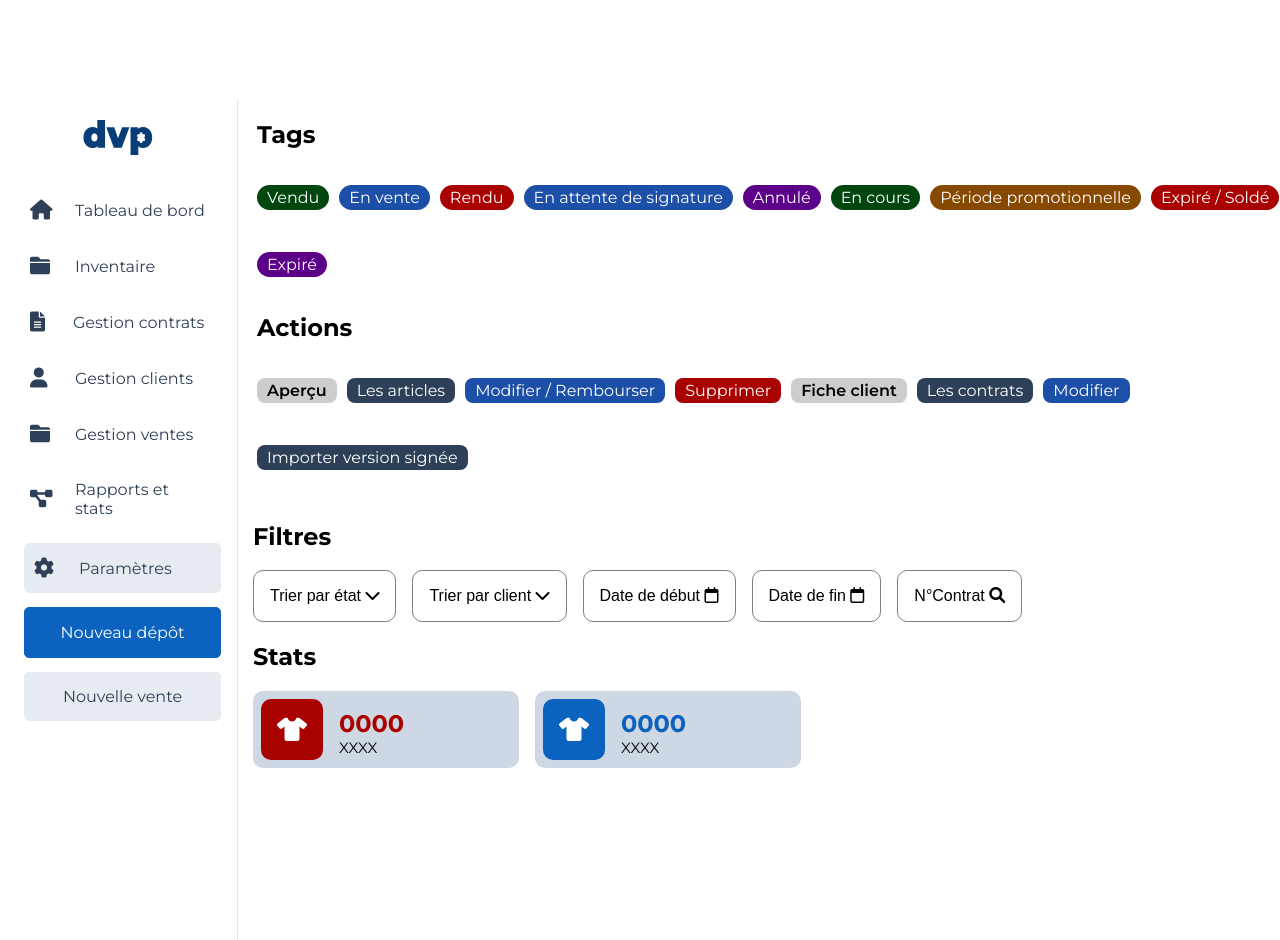
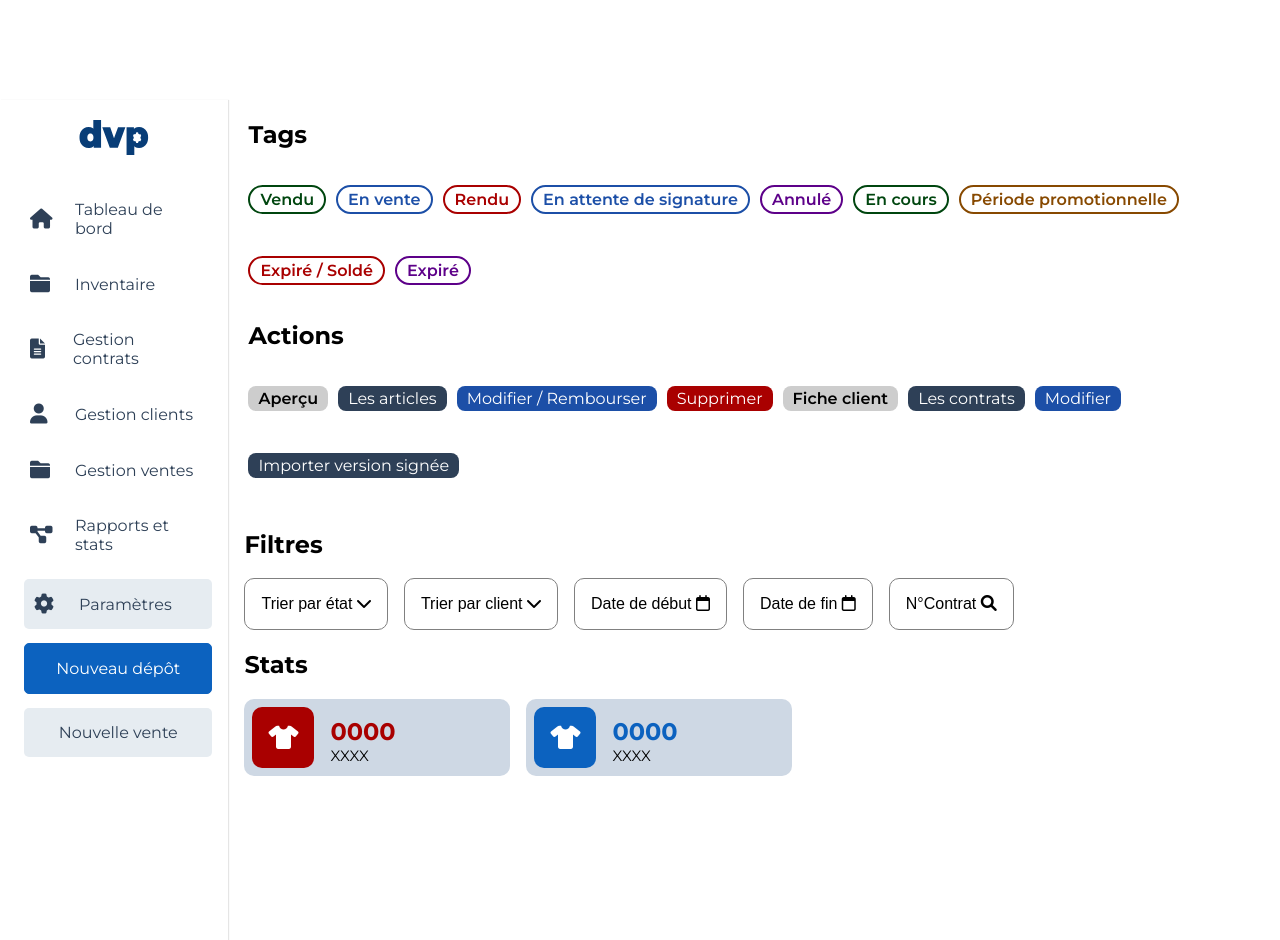
Before and after one commit to TonyCse/KIT-UI, a website: page index.html in a window 1280 px wide. Drawn offline with Linux system fonts and the light colour scheme.

Commit message:
Changement du style des tags

```diff
--- a/index.html
+++ b/index.html
@@ -62,15 +62,15 @@
                   <section class="tag">
                         <h2>Tags</h2>
                         <div class="tagContainer">
-                              <p class="tagContainer_card green">Vendu</p>
-                              <p class="tagContainer_card blue">En vente</p>
-                              <p class="tagContainer_card red">Rendu</p>
-                              <p class="tagContainer_card blue">En attente de signature</p>
-                              <p class="tagContainer_card purple">Annulé</p>
-                              <p class="tagContainer_card green">En cours</p>
-                              <p class="tagContainer_card yellow">Période promotionnelle</p>
-                              <p class="tagContainer_card red">Expiré / Soldé</p>
-                              <p class="tagContainer_card purple">Expiré</p>
+                              <p class="tagContainer_card greenTag">Vendu</p>
+                              <p class="tagContainer_card blueTag">En vente</p>
+                              <p class="tagContainer_card redTag">Rendu</p>
+                              <p class="tagContainer_card blueTag">En attente de signature</p>
+                              <p class="tagContainer_card purpleTag">Annulé</p>
+                              <p class="tagContainer_card greenTag">En cours</p>
+                              <p class="tagContainer_card yellowTag">Période promotionnelle</p>
+                              <p class="tagContainer_card redTag">Expiré / Soldé</p>
+                              <p class="tagContainer_card purpleTag">Expiré</p>
                         </div>
                   </section>
 
--- a/src/scss/tag.scss
+++ b/src/scss/tag.scss
@@ -13,37 +13,52 @@
 
 
         &_card {
-            background-color: blue;
-            color: white;
+            border: 1px solid blue;
             border-radius: 100px;
             padding: 3px 10px;
+
+            font-weight: 600;
         }
 }
 
-.red{
-    background-color: $danger-color;
+.redTag{
+    border: 2px solid $danger-color;
+    color: $danger-color;
+
 }
 
-.blue {
-    background-color: $info-color;
+.blueTag {
+    border: 2px solid $info-color;
+    color: $info-color;
+
 }
 
-.purple {
-    background-color: $cancel-color;
+.purpleTag {
+    border: 2px solid $cancel-color;
+    color: $cancel-color;
+
 }
 
-.green {
-    background-color: $success-color;
+.greenTag {
+    border: 2px solid $success-color;
+    color: $success-color;
+
 }
 
-.yellow {
-    background-color: $warning-color;
+.yellowTag {
+    border: 2px solid $warning-color;
+    color: $warning-color;
+
 }
 
-.waterBlue {
-    background-color: $dark-color;
+.waterBlueTag {
+    border: 2px solid $dark-color;
+    color: $dark-color;
+
 }
 
-.gray {
-    background-color: $secondary-color;
+.grayTag {
+    border: 2px solid $secondary-color;
+    color: $secondary-color;
+
 }
```
Also changed, not shown: dist/css/styles.css, 1 other file.
